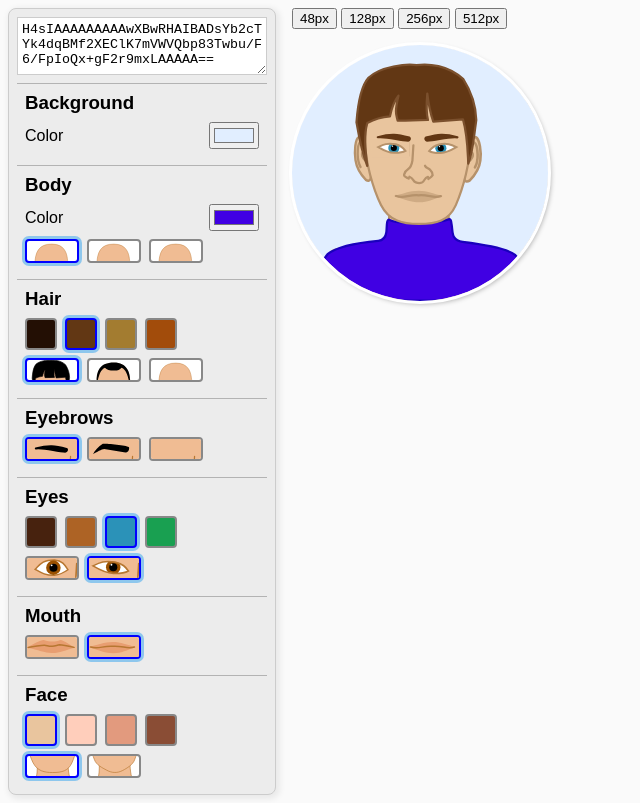
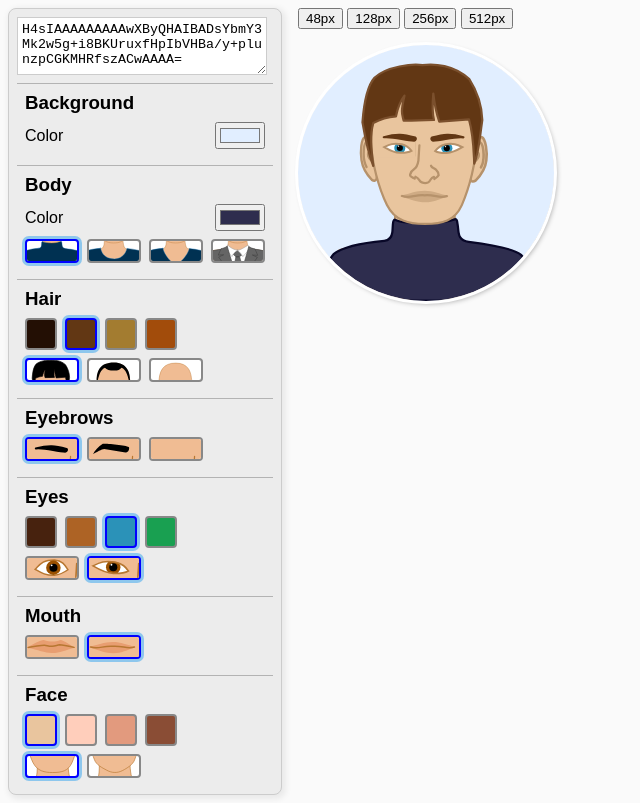
Before and after one commit to mschn/visage, a website built with Vite: page index.html in a window 1280 px wide. Shown: the whole page, without its empty margins (0-640 px from the left). Built offline with nearby package versions, Linux system fonts and the light colour scheme.

Commit message:
feat: add clothing variant

```diff
--- a/src/css/visage.css
+++ b/src/css/visage.css
@@ -142,7 +142,8 @@
 /* clothing variants */
 #clothing-1,
 #clothing-2,
-#clothing-3 {
+#clothing-3,
+#clothing-4 {
   display: none !important;
 }
 
@@ -154,6 +155,16 @@
   display: inline !important;
 }
 
-[data-clothing-variant="1"] #clothing-3 {
+[data-clothing-variant="3"] #clothing-3 {
   display: inline !important;
 }
+
+[data-clothing-variant="4"] #clothing-4 {
+  display: inline !important;
+
+  #clothing-4-back,
+  #clothing-4-col {
+    fill: white !important;
+    stroke: #aaa !important;
+  }
+}
--- a/src/editor.ts
+++ b/src/editor.ts
@@ -45,8 +45,8 @@ function render(selector: string, cfg: VisageConfig, onChange: VisageEditorCb) {
         onChange,
         "bodyVariant",
         (_svgProps: SvgProps, variant: number) => {
-          return `<div data-body-variant="${variant}" data-face-variant=1>
-          ${svg("50", "20", "90 15 20 50")}
+          return `<div data-clothing-variant="${variant}" data-face-variant=1>
+          ${svg("50", "20", "90 135 20 50")}
         <div>`;
         }
       ),
--- a/src/main.ts
+++ b/src/main.ts
@@ -4,7 +4,7 @@ import { visage, type VisageConfig } from "./visage";
 
 const config: VisageConfig = {
   backgroundFill: "#e1eeff",
-  bodyFill: "#4000e3",
+  bodyFill: "#2e2d4e",
   faceFill: "#e9c59e",
   eyesFill: "#2b92b8",
   hairFill: "#623714",
--- a/src/svg.ts
+++ b/src/svg.ts
@@ -5,6 +5,7 @@ export function svg(width = "100%", height = "100%", viewBox = "0 0 200 200") {
   //    viewBox="${viewBox}"
 
   return `
+
 <?xml version="1.0" encoding="UTF-8" standalone="no"?>
 <!-- Created with Inkscape (http://www.inkscape.org/) -->
 
@@ -33,14 +34,14 @@ export function svg(width = "100%", height = "100%", viewBox = "0 0 200 200") {
      inkscape:pagecheckerboard="false"
      inkscape:deskcolor="#d1d1d1"
      inkscape:document-units="mm"
-     inkscape:zoom="0.79700056"
-     inkscape:cx="268.50671"
-     inkscape:cy="427.2268"
+     inkscape:zoom="1.0255461"
+     inkscape:cx="422.70163"
+     inkscape:cy="480.23196"
      inkscape:window-width="1512"
      inkscape:window-height="916"
-     inkscape:window-x="0"
-     inkscape:window-y="38"
-     inkscape:window-maximized="0"
+     inkscape:window-x="483"
+     inkscape:window-y="1478"
+     inkscape:window-maximized="1"
      inkscape:current-layer="g7"
      showgrid="true"
      showguides="true"
@@ -60,14 +61,55 @@ export function svg(width = "100%", height = "100%", viewBox = "0 0 200 200") {
     <g
        id="g7"
        inkscape:label="clothing">
+      <g
+         id="clothing-4"
+         inkscape:label="clothing-4"
+         style="display:inline">
+        <path
+           style="display:inline;opacity:1;fill:#ffffff;fill-opacity:1;stroke:none;stroke-width:1.5;stroke-linecap:round;stroke-linejoin:round;stroke-opacity:1"
+           d="m 72.148718,150.83166 25.047855,10.61811 28.859487,-8.7123 16.33556,4.35615 -19.57741,52.27266 -42.588249,-0.29931 -18.423097,-52.51787 z"
+           id="clothing-4-back"
+           sodipodi:nodetypes="cccccccc"
+           inkscape:label="clothing-4-back" />
+        <path
+           style="opacity:1;fill:#656565;fill-opacity:1;stroke:#424242;stroke-width:1.5;stroke-linecap:round;stroke-linejoin:round;stroke-opacity:1"
+           d="m 87.964681,168.28003 6.566729,6.24532 8.84059,-0.16826 -8.664167,0.20906 c -1.699776,7.96471 -5.652452,30.13442 -5.306023,37.28066 h 22.52549 c -0.12645,-13.23971 -5.82458,-29.90132 -8.03718,-37.89327 l 5.60697,-3.59672 c -2.69168,-5.57303 -7.34975,-9.13287 -10.765891,-12.15306 -3.519716,2.53182 -7.50497,5.4791 -10.766518,10.07627 z"
+           id="clothing-4-tie"
+           sodipodi:nodetypes="cccccccccc"
+           inkscape:label="clothing-4-tie" />
+        <path
+           style="opacity:1;fill:#656565;fill-opacity:1;stroke:#424242;stroke-width:1.5;stroke-linecap:round;stroke-linejoin:round;stroke-opacity:1"
+           d="m 23.513865,165.58031 c 8.620951,-8.26114 30.638998,-8.91911 45.367741,-11.48154 2.344035,15.73066 18.981154,44.98692 26.352054,59.28133 l 11.4631,-0.58752 c 6.06035,-13.81458 21.19119,-41.88766 23.98771,-58.96607 14.98177,2.871 29.25741,2.06611 44.77648,10.31011 10.58516,15.78005 9.67937,29.53039 13.27272,44.77261 l -173.867506,4.5533 c 1.560393,-17.04624 0.250567,-31.41121 8.647701,-47.88222 z"
+           id="clothing-4-suit"
+           sodipodi:nodetypes="ccccccccc"
+           inkscape:label="clothing-4-suit" />
+        <path
+           style="opacity:1;fill:#ffffff;fill-opacity:1;stroke:#bebebe;stroke-width:1.5;stroke-linecap:round;stroke-linejoin:round;stroke-opacity:1"
+           d="m 74.404436,145.48047 c 8.069955,7.33962 15.910415,11.50002 25.514731,12.70219 6.002573,-0.82956 13.852513,-5.83573 25.225113,-12.80247 l 3.34318,10.34676 c -7.64544,7.804 -9.73092,11.80341 -16.48759,18.44183 -2.55079,-5.41946 -6.56679,-10.83892 -13.169741,-16.25838 -7.174293,4.54518 -11.893363,9.86569 -13.925971,16.03456 -6.424448,-6.08625 -6.700898,-11.37195 -13.087346,-18.49248 z"
+           id="clothing-4-col"
+           sodipodi:nodetypes="ccccccccc"
+           inkscape:label="clothing-4-col" />
+        <path
+           style="fill:#656565;fill-opacity:1;stroke:#424242;stroke-width:1.5;stroke-linecap:round;stroke-linejoin:round;stroke-opacity:1"
+           d="m 106.21379,212.38314 c 6.85817,-12.3367 15.38251,-44.48728 20.74129,-63.57128 4.51841,2.52556 8.92915,5.12291 15.61497,6.20353 l 6.78632,15.86835 -13.57264,-0.90955 12.67855,5.95878 -26.61395,36.16263 z"
+           id="clothing-4-wing-r"
+           sodipodi:nodetypes="cccccccc"
+           inkscape:label="clothing-4-wing-r" />
+        <path
+           style="opacity:1;fill:#656565;fill-opacity:1;stroke:#424242;stroke-width:1.5;stroke-linecap:round;stroke-linejoin:round;stroke-opacity:1"
+           d="m 94.725893,212.43131 c -6.858172,-12.3367 -16.20123,-45.24839 -21.560001,-64.33239 -5.840575,3.6034 -10.675657,5.13582 -15.699016,6.28757 l -6.786324,15.86835 13.572645,-0.90955 -12.678553,5.95878 27.065326,37.06539 z"
+           id="clothing-4-wing-l"
+           sodipodi:nodetypes="cccccccc"
+           inkscape:label="clothing-4-wing-l" />
+      </g>
       <path
          style="display:none;fill:#003152;fill-opacity:1;stroke:#006db8;stroke-width:1;stroke-linecap:round;stroke-opacity:1"
          d="m 67.155298,153.40938 c 3.59693,16.96814 18.87338,33.17594 32.71255,42.85081 12.728972,-9.18373 29.915012,-26.1308 33.338022,-42.61487 15.62794,1.95349 35.04859,5.03279 40.94283,10.17873 6.39735,5.96963 13.00856,25.81126 13.88009,35.98926 L 15.453114,199.35063 c 0.107567,-8.38381 5.405958,-28.49195 12.229091,-36.13426 7.778899,-6.13665 21.079208,-8.15847 39.473093,-9.80699 z"
-         id="clothing-2-9"
+         id="clothing-3"
          inkscape:label="clothing-3"
          sodipodi:nodetypes="cccccccc" />
       <path
-         style="display:inline;fill:#003152;fill-opacity:1;stroke:#006db8;stroke-width:1;stroke-linecap:round;stroke-opacity:1"
+         style="display:none;fill:#003152;fill-opacity:1;stroke:#006db8;stroke-width:1;stroke-linecap:round;stroke-opacity:1"
          d="m 66.395014,153.2126 c 3.59693,16.96814 14.75291,26.73771 35.030316,26.62646 14.40292,0.0873 27.59725,-9.90645 31.02026,-26.39052 15.62794,1.95349 35.04859,5.03279 40.94283,10.17873 6.39735,5.96963 13.00856,25.81126 13.88009,35.98926 L 14.69283,199.15385 c 0.107567,-8.38381 5.405958,-28.49195 12.229091,-36.13426 7.778899,-6.13665 21.079208,-8.15847 39.473093,-9.80699 z"
          id="clothing-2"
          inkscape:label="clothing-2"
@@ -414,6 +456,7 @@ export function svg(width = "100%", height = "100%", viewBox = "0 0 200 200") {
          inkscape:label="eyebrows-1" />
     </g>
   </g>
-</svg>
+
+
   `;
 }
--- a/src/types.ts
+++ b/src/types.ts
@@ -29,7 +29,7 @@ export const VisageVariantCount: Record<VisageVariantKey, number> = {
   mouthVariant: 2,
   eyebrowsVariant: 3,
   hairVariant: 3,
-  bodyVariant: 3,
+  bodyVariant: 4,
 };
 
 export interface SvgProps extends VisageConfig {
```
Also changed, not shown: visage.svg.
